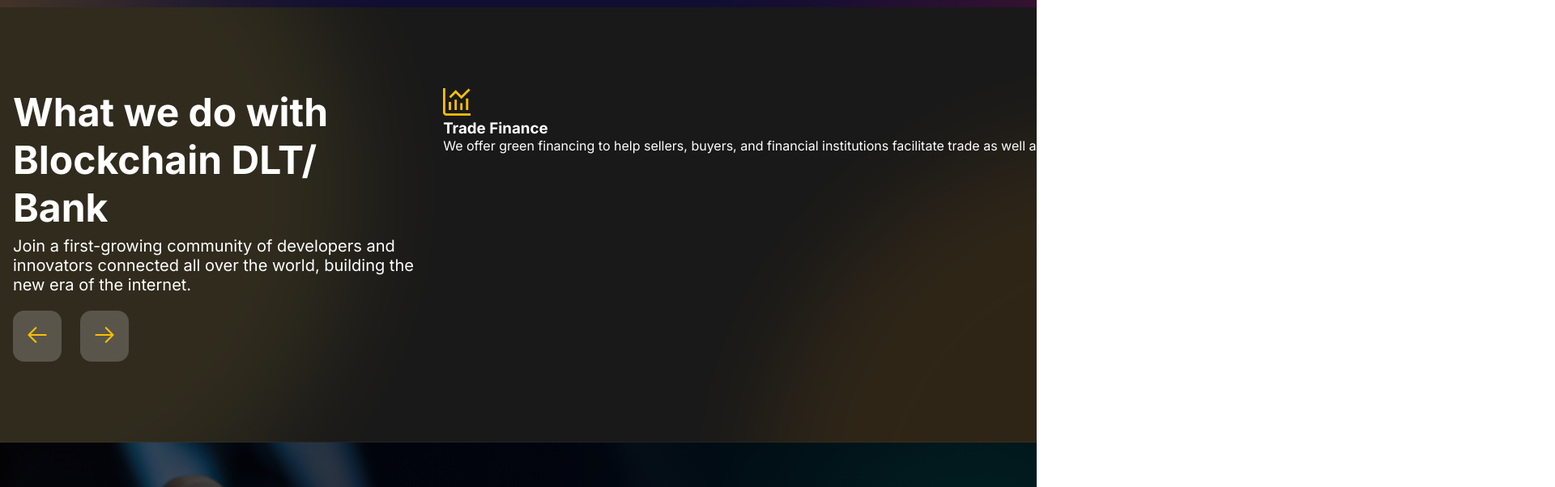
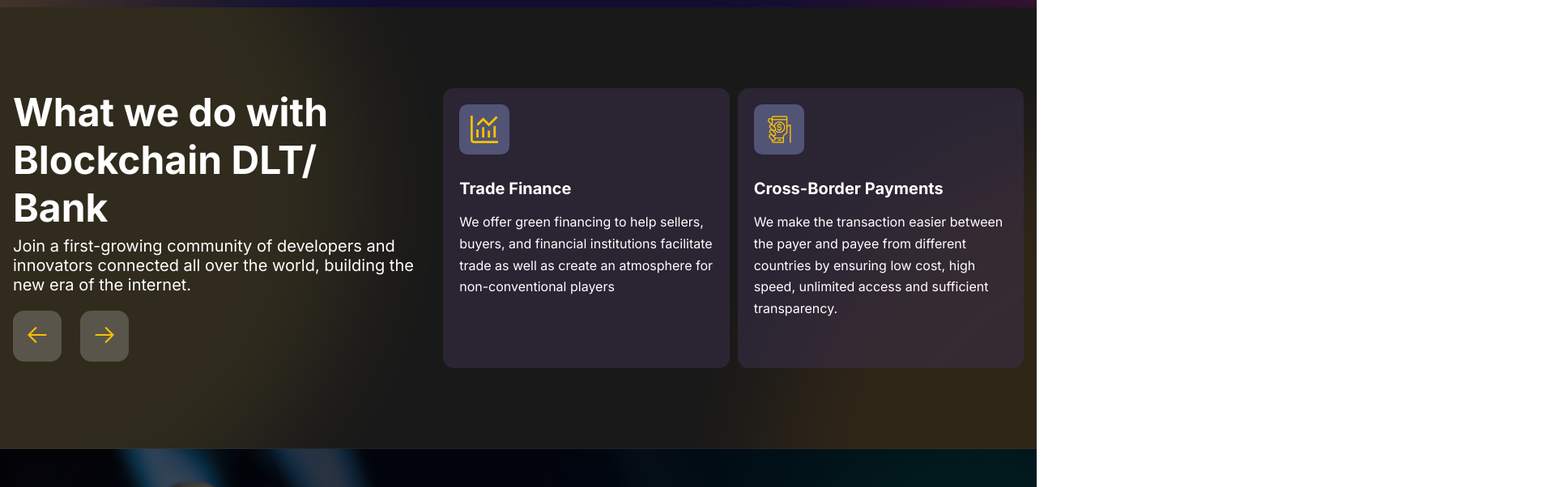
Before and after one commit to Jahid0178/digi-koein-task, a React (Vite) app: page / in a window 1280 px wide. Shown: the part 791-1393 px from the top of the page at 81% size, 1920 px wide, since content can reach past the window. Built offline with nearby package versions, Linux system fonts and the light colour scheme.

Commit message:
fix: fixed swiper js slider issue

```diff
--- a/src/components/Slider/FeatureSlider.tsx
+++ b/src/components/Slider/FeatureSlider.tsx
@@ -5,7 +5,7 @@ import FeaturedCard from "../Cards/FeaturedCard/FeaturedCard";
 
 interface FeatureSliderProps {
   // eslint-disable-next-line @typescript-eslint/no-explicit-any
-  swiperRef?: any;
+  swiperRef: any;
 }
 
 const FeatureSlider = ({ swiperRef }: FeatureSliderProps) => {
@@ -17,11 +17,7 @@ const FeatureSlider = ({ swiperRef }: FeatureSliderProps) => {
       breakpoints={{
         640: {
           slidesPerView: 2,
-          spaceBetween: 20,
-        },
-        768: {
-          slidesPerView: 3,
-          spaceBetween: 40,
+          spaceBetween: 10,
         },
       }}
     >
--- a/src/pages/Home/FeaturesSection.tsx
+++ b/src/pages/Home/FeaturesSection.tsx
@@ -26,7 +26,7 @@ const FeaturesSection = () => {
               </button>
             </div>
           </div>
-          <div>
+          <div className="feature-slider-container">
             <div className="feature-slider-wrapper">
               <FeatureSlider swiperRef={swiperRef} />
             </div>
```
